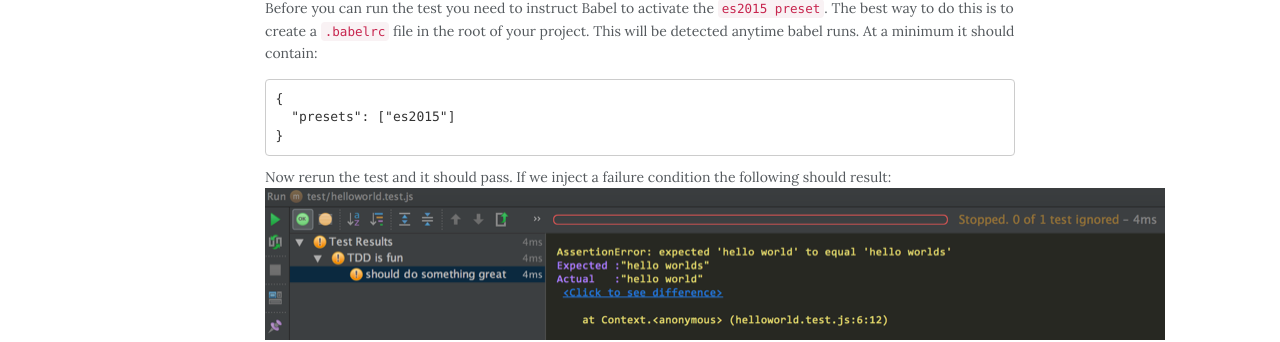
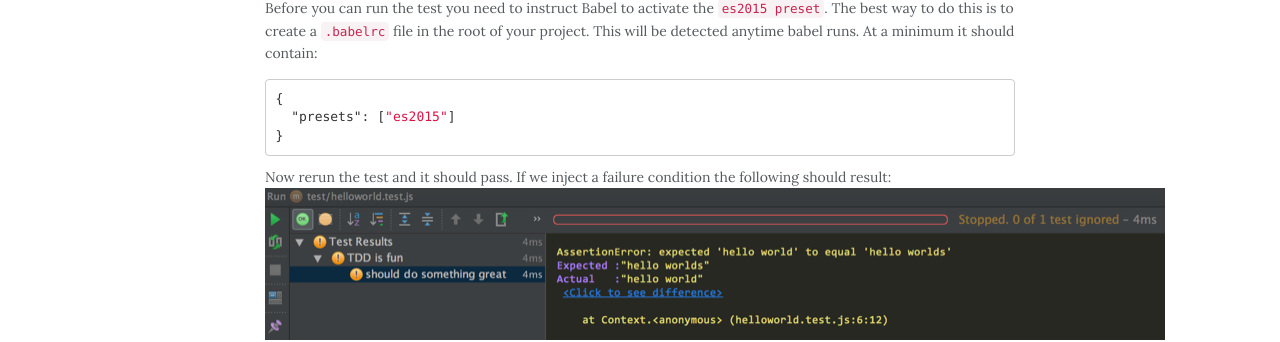
Before and after one commit to codecounselor/codecounselor.github.io, a Jekyll site: the page built from _posts/2016-03-21-typescript-and-es6.md, in a window 1280 px wide and 900 px high, scrolled down 6374 px. Shown: the part 169-511 px from the top of the window. Built offline with Jekyll 4.4.1, drawn with Linux system fonts in a browser that asks for light colours; comment, search, counter and statistics services are not loaded.

Commit message:
fixed sytax highlighter

```diff
--- a/_config.yml
+++ b/_config.yml
@@ -10,7 +10,7 @@ google-tracking-id: "UA-67044110-1"
 disqus-shortname: "codecounselor"
 
 # Code Highlighting
-highlighter: rogue
+highlighter: rouge
 
 markdown: kramdown
 
--- a/_posts/2016-03-21-typescript-and-es6.md
+++ b/_posts/2016-03-21-typescript-and-es6.md
@@ -128,7 +128,7 @@ Alternatively, you may configure the settings to use a `tsconfig.json` file, whi
 
 Here is an example of my `tsconfig.json` file:
 
-~~~json
+~~~ json
 {
   "compilerOptions": {
     "target": "es6",
@@ -147,7 +147,7 @@ Make sure your environment is **setup for testing**, I prefer the mocha/chai/sin
 
 Write a simple test file `test/helloworld.test.js`, for now just use this code:
 
-~~~js
+~~~ javascript
 import chai from 'chai';
 const assert = chai.assert;
 
@@ -168,7 +168,7 @@ On a *nix/osx environment this should be located in `~/.node/bin/babel-node` and
 
 Before you can run the test you need to instruct Babel to activate the `es2015 preset`.  The best way to do this is to create a `.babelrc` file in the root of your project.  This will be detected anytime babel runs.  At a minimum it should contain:
 
-~~~
+~~~ json
 {
   "presets": ["es2015"]
 }
```
